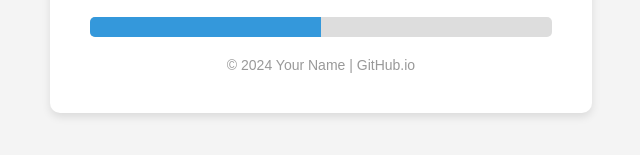
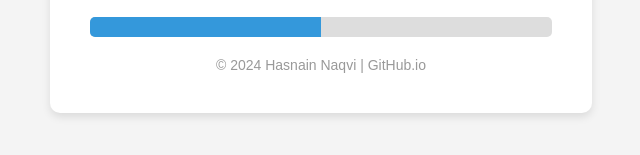
Before and after one commit to hasnainn19/hasnainn19.github.io, a plain HTML site: page index.html in a window 1280 px wide. Shown: the part 419-574 px from the top of the page, 319-959 px from the left. Drawn offline with Linux system fonts and the light colour scheme.

Commit message:
update name in index.html

```diff
--- a/index.html
+++ b/index.html
@@ -18,7 +18,7 @@
         </div>
 
         <footer>
-            &copy; 2024 Your Name | GitHub.io
+            &copy; 2024 Hasnain Naqvi | GitHub.io
         </footer>
     </div>
 
```
